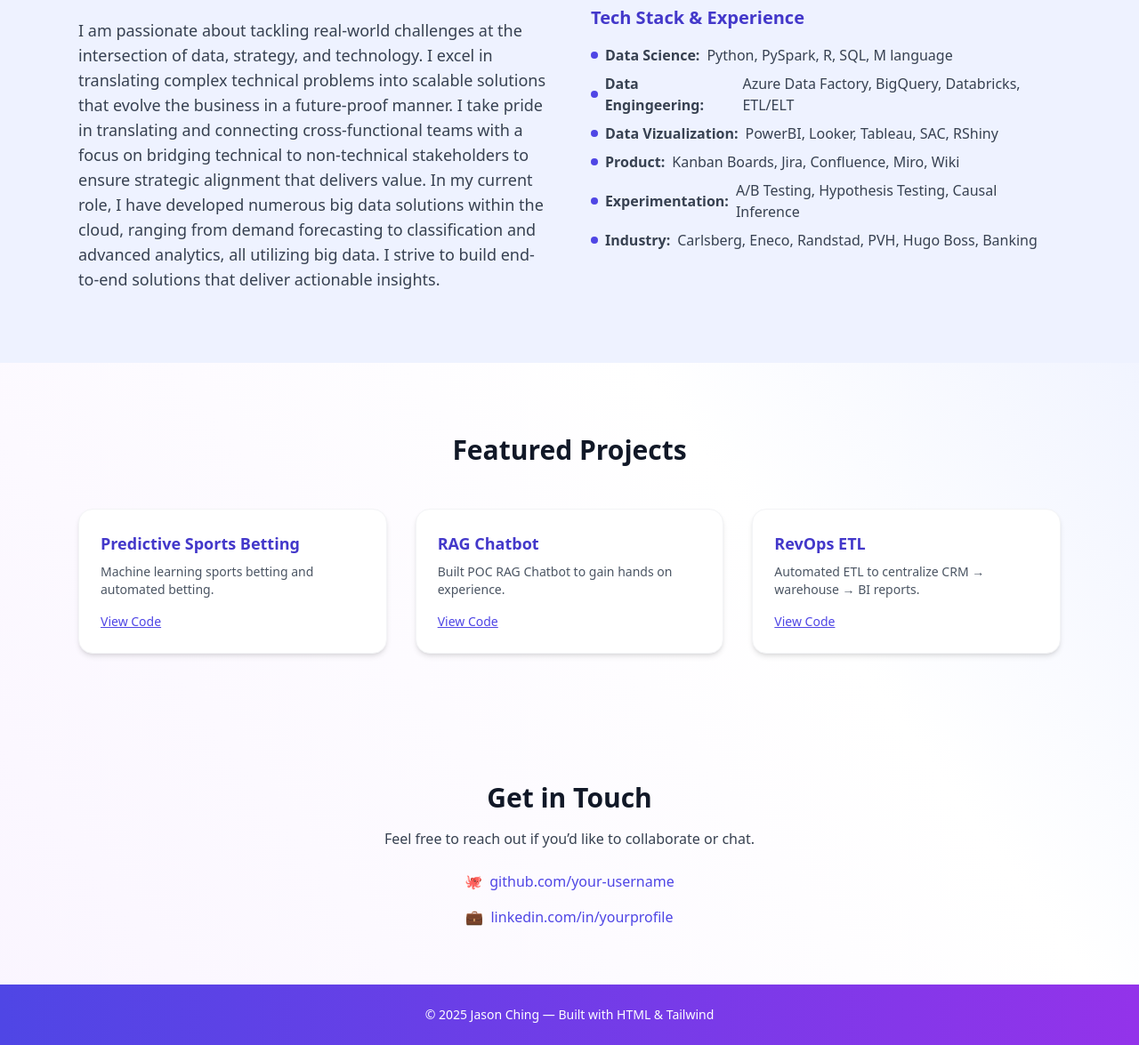
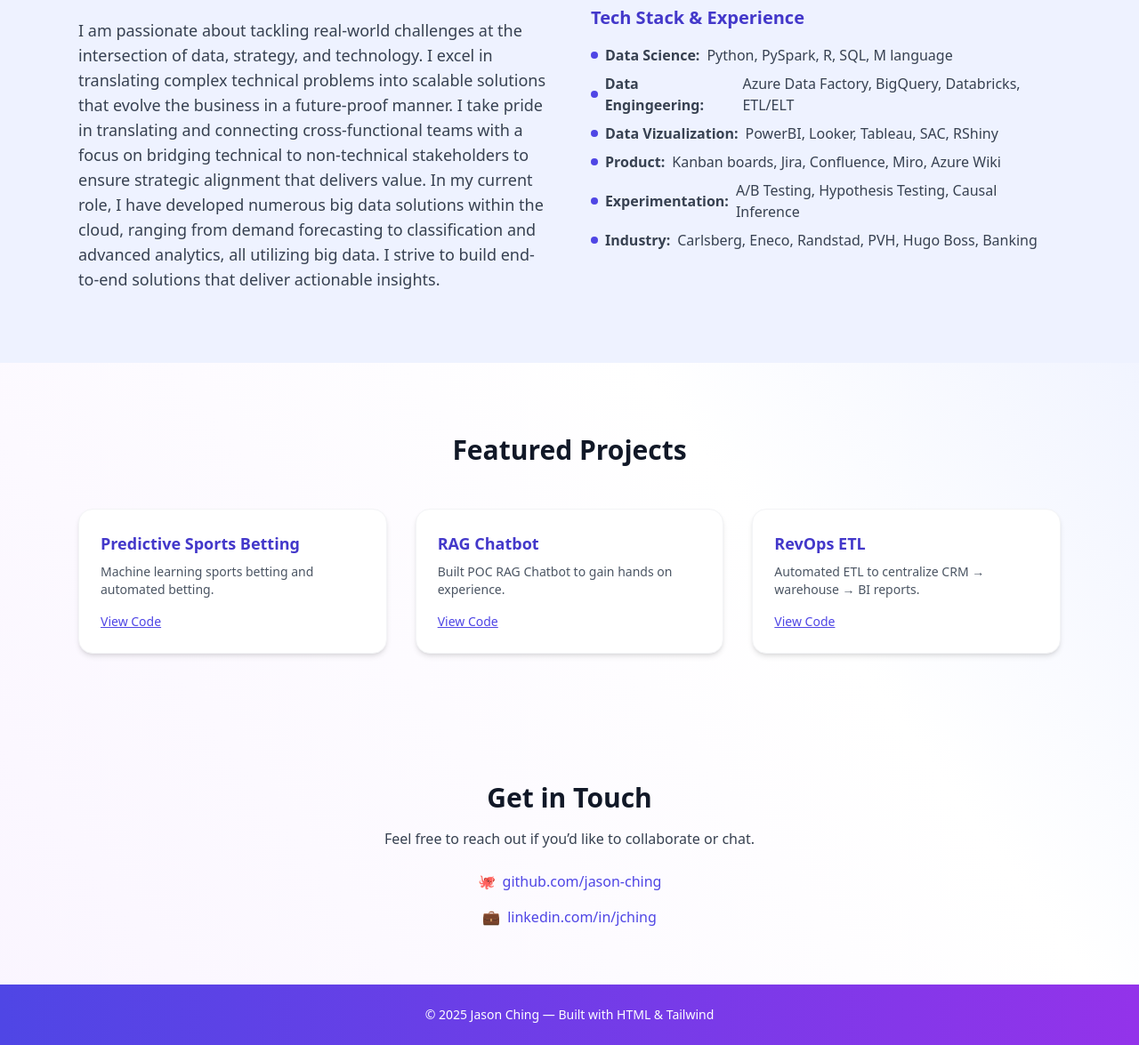
Before and after one commit to jason-ching/jason-ching.github.io, a plain HTML site: page index.html in a window 1280 px wide. Shown: the part 562-1737 px from the top of the page at 89% size. Drawn offline with nearby package versions, Linux system fonts and the light colour scheme.

Commit message:
Update index.html links

```diff
--- a/index.html
+++ b/index.html
@@ -46,7 +46,7 @@
           <li class="flex items-center gap-2"><span class="w-2 h-2 bg-indigo-600 rounded-full"></span><b>Data Science:</b>Python, PySpark, R, SQL, M language</li>
           <li class="flex items-center gap-2"><span class="w-2 h-2 bg-indigo-600 rounded-full"></span><b>Data Engingeering:</b>Azure Data Factory, BigQuery, Databricks, ETL/ELT</li>
           <li class="flex items-center gap-2"><span class="w-2 h-2 bg-indigo-600 rounded-full"></span><b>Data Vizualization:</b>PowerBI, Looker, Tableau, SAC, RShiny</li>
-          <li class="flex items-center gap-2"><span class="w-2 h-2 bg-indigo-600 rounded-full"></span><b>Product:</b>Kanban Boards, Jira, Confluence, Miro, Wiki</li>
+          <li class="flex items-center gap-2"><span class="w-2 h-2 bg-indigo-600 rounded-full"></span><b>Product:</b>Kanban boards, Jira, Confluence, Miro, Azure Wiki</li>
           <li class="flex items-center gap-2"><span class="w-2 h-2 bg-indigo-600 rounded-full"></span><b>Experimentation:</b>A/B Testing, Hypothesis Testing, Causal Inference</li>
           <li class="flex items-center gap-2"><span class="w-2 h-2 bg-indigo-600 rounded-full"></span><b>Industry:</b>Carlsberg, Eneco, Randstad, PVH, Hugo Boss, Banking</li>
         </ul>
@@ -89,11 +89,11 @@
       -->
       <div class="flex items-center justify-center gap-2">
         <span class="text-indigo-600">🐙</span>
-        <a href="https://github.com/jason-ching" class="text-indigo-600 hover:underline">github.com/your-username</a>
+        <a href="https://github.com/jason-ching" class="text-indigo-600 hover:underline">github.com/jason-ching</a>
       </div>
       <div class="flex items-center justify-center gap-2">
         <span class="text-indigo-600">💼</span>
-        <a href="#" class="text-indigo-600 hover:underline">linkedin.com/in/yourprofile</a>
+        <a href="#" class="text-indigo-600 hover:underline">linkedin.com/in/jching</a>
       </div>
     </div>
   </section>
```
